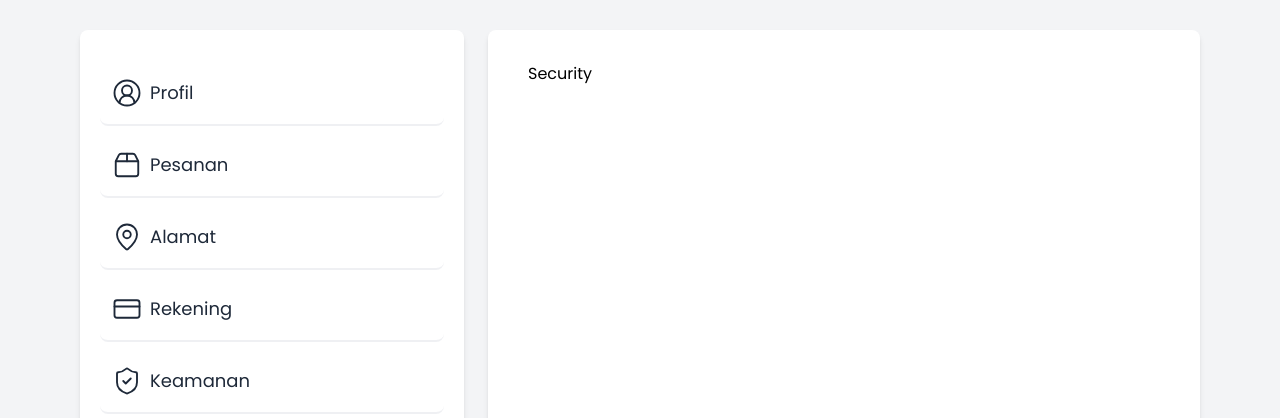
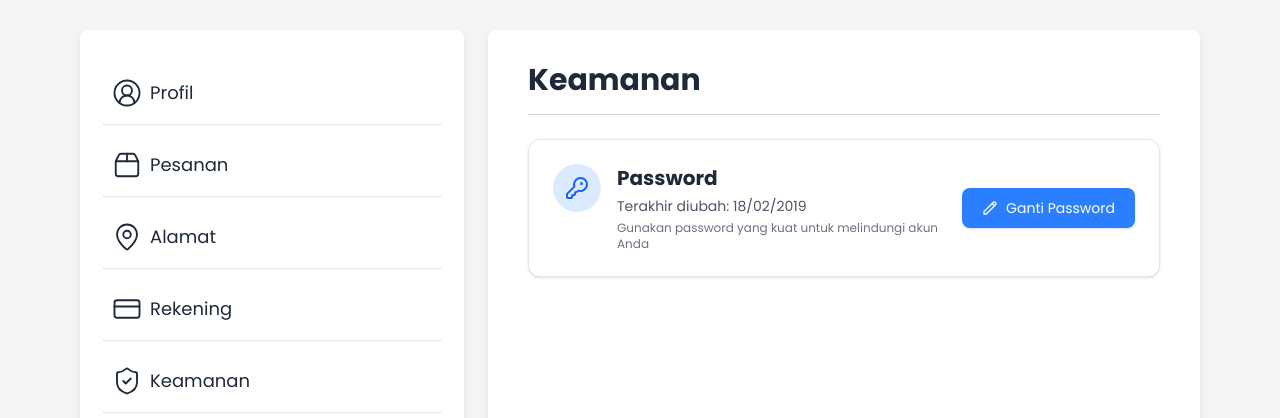
Before and after one commit to zufar-irawan/Jaja-Frontend, a Next.js app: page /clientArea/security in a window 1280 px wide. Shown: the part 534-952 px from the top of the page. Built offline with nearby package versions, Linux system fonts and the light colour scheme; no server answers.

Commit message:
Security pages

```diff
--- a/src/app/clientArea/security/page.tsx
+++ b/src/app/clientArea/security/page.tsx
@@ -1,7 +1,52 @@
+'use client'
+
+import { KeyRound } from "lucide-react"
+
 export default function SecurityPage() {
+    const handleChangePassword = () => {
+        // TODO: Open modal to change password
+        console.log('Open change password modal')
+    }
+
     return (
-        <div>
-            Security
+        <div className="w-full space-y-6">
+            <h1 className="border-b border-gray-300 pb-4 text-3xl font-bold text-gray-800">
+                Keamanan
+            </h1>
+
+            <div className="space-y-4">
+
+                {/* Password Section */}
+                <div className="group overflow-hidden rounded-xl border border-gray-200 bg-white shadow-sm transition-all hover:shadow-md">
+                    <div className="flex items-center justify-between p-6">
+                        <div className="flex items-start gap-4">
+                            <div className="flex h-12 w-12 shrink-0 items-center justify-center rounded-full bg-blue-100">
+                                <KeyRound className="h-6 w-6 text-blue-600" />
+                            </div>
+                            <div className="space-y-1">
+                                <h2 className="text-xl font-semibold text-gray-800">Password</h2>
+                                <p className="text-sm text-gray-600">
+                                    Terakhir diubah: 18/02/2019
+                                </p>
+                                <p className="text-xs text-gray-500">
+                                    Gunakan password yang kuat untuk melindungi akun Anda
+                                </p>
+                            </div>
+                        </div>
+
+                        <button
+                            onClick={handleChangePassword}
+                            className="flex shrink-0 items-center gap-2 rounded-lg bg-blue-500 px-5 py-2.5 text-sm font-medium text-white shadow-sm transition-all hover:bg-blue-600 hover:shadow"
+                        >
+                            <svg className="h-4 w-4" fill="none" stroke="currentColor" viewBox="0 0 24 24">
+                                <path strokeLinecap="round" strokeLinejoin="round" strokeWidth={2} d="M15.232 5.232l3.536 3.536m-2.036-5.036a2.5 2.5 0 113.536 3.536L6.5 21.036H3v-3.572L16.732 3.732z" />
+                            </svg>
+                            Ganti Password
+                        </button>
+                    </div>
+                </div>
+
+            </div>
         </div>
     )
 }
```
